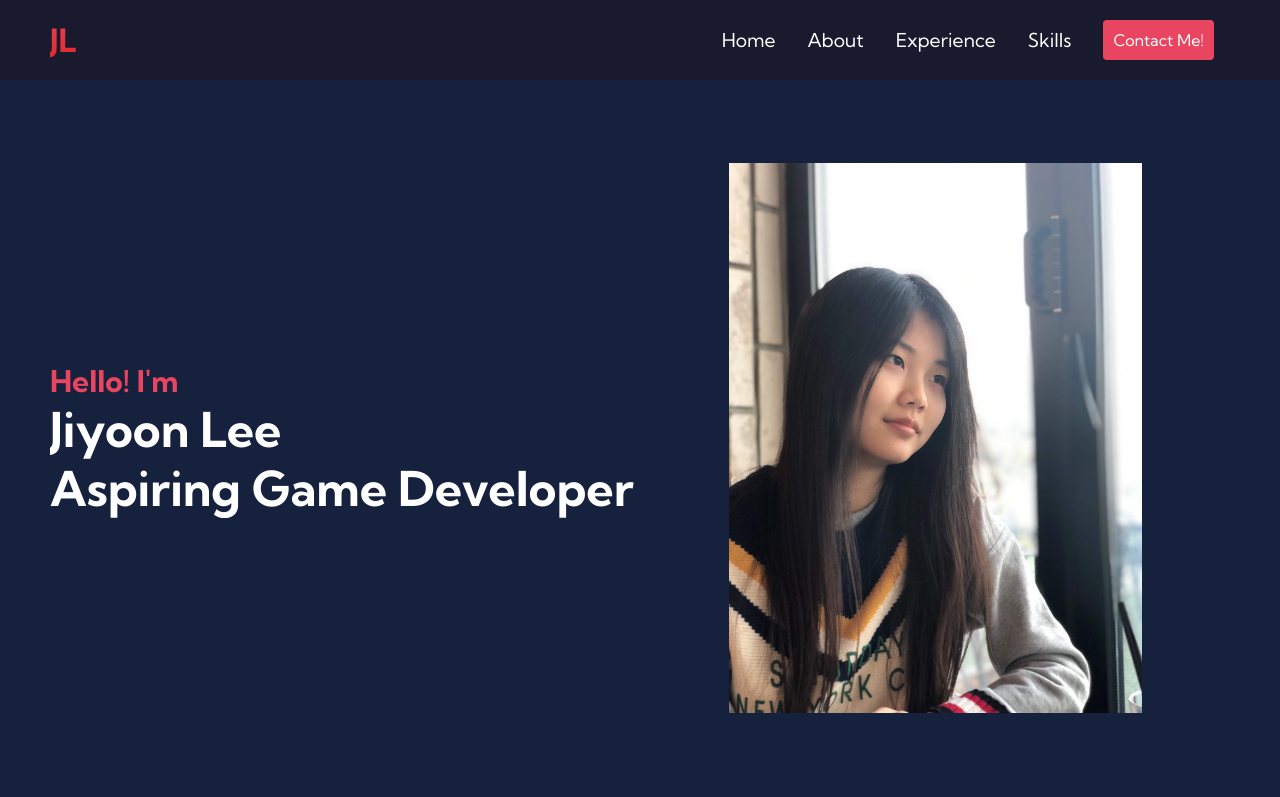
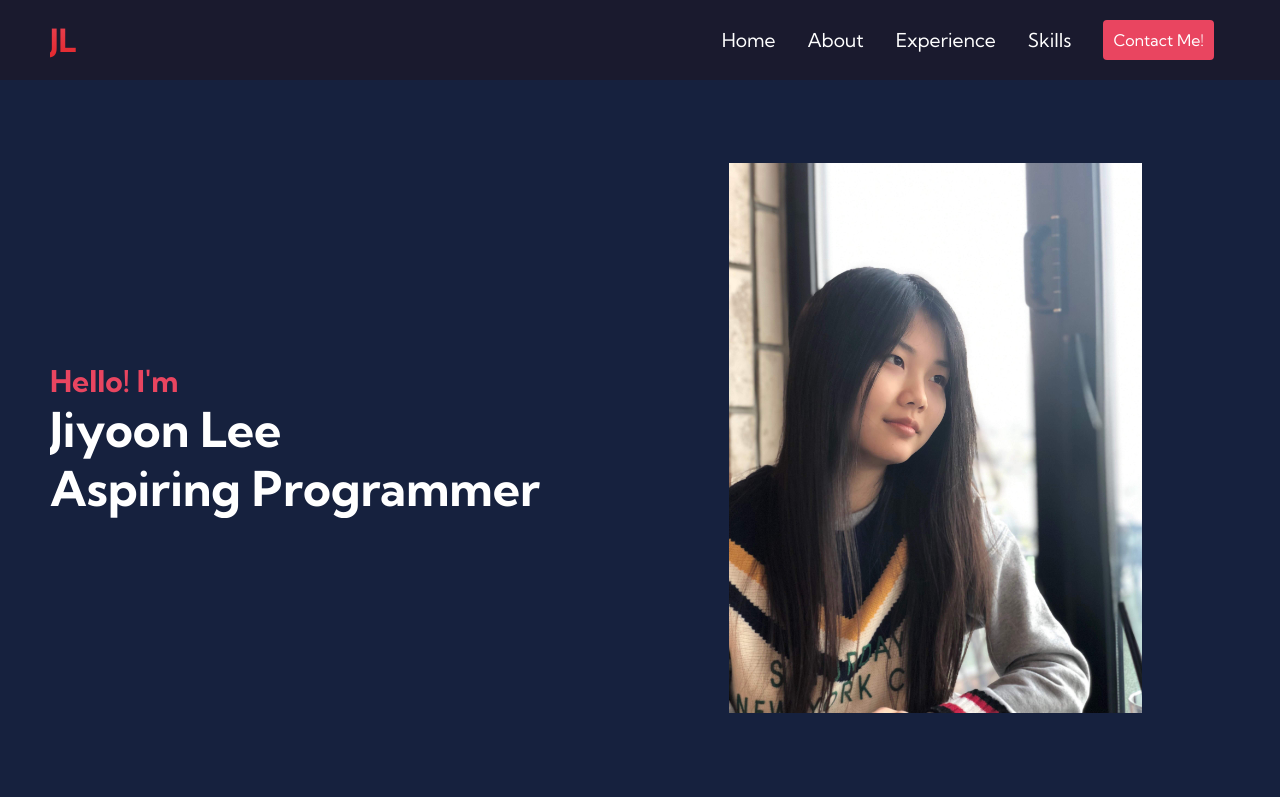
Before and after one commit to jiyoon-wd/Jiyoon_Website, a website: page public/index.html in a window 1280 px wide. Shown: the top 797 px of the page. Drawn offline with Linux system fonts and the light colour scheme.

Commit message:
Update index.html

```diff
--- a/public/index.html
+++ b/public/index.html
@@ -58,7 +58,7 @@
             <div class="HomeContent">
                 <h1>Hello! I'm </h1>
                 <h2>Jiyoon Lee</h2>
-                <h2>Aspiring Game Developer</h2>
+                <h2>Aspiring Programmer</h2>
 
             </div>
             <div class="HomeImgContainer">
```
